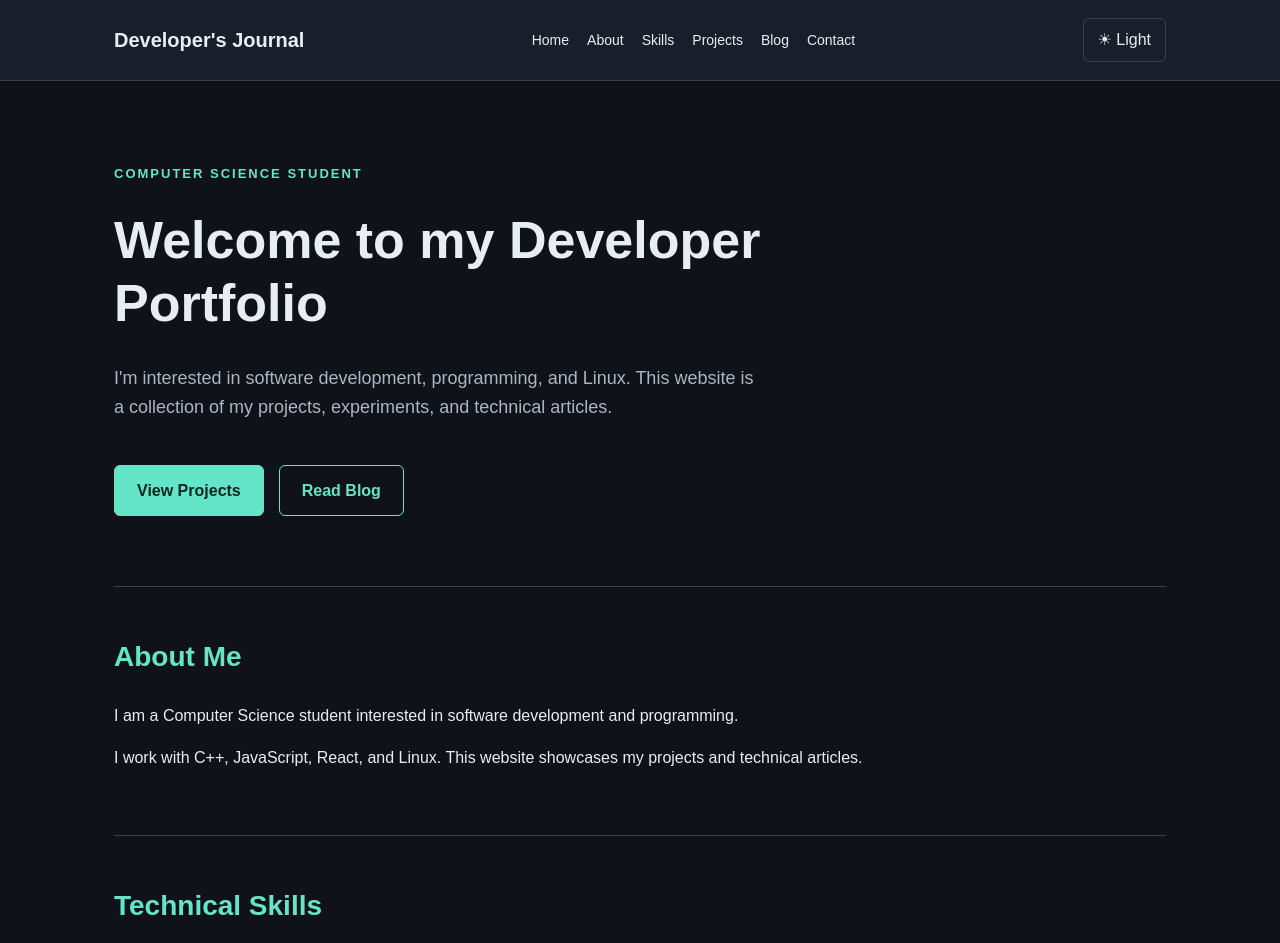
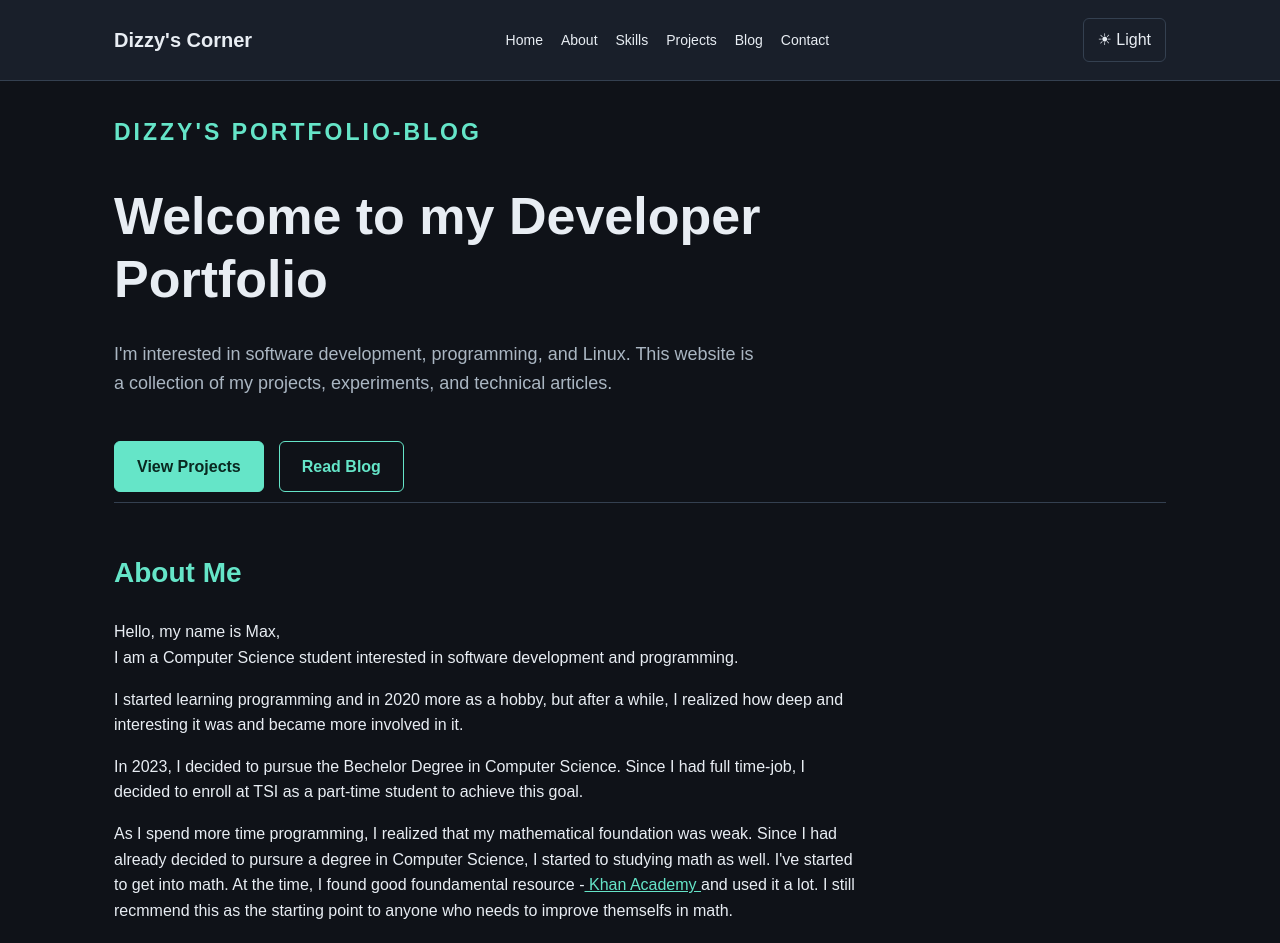
Before and after one commit to DizzyWaters/portfolio-blog, a React (Vite) app: page / in a window 1280 px wide. Shown: the top 943 px of the page. Built offline with nearby package versions, Linux system fonts and the light colour scheme.

Commit message:
refactor and fixes

```diff
--- a/index.html
+++ b/index.html
@@ -2,6 +2,10 @@
 <html lang="en">
   <head>
     <meta charset="UTF-8" />
+   <meta
+    name="description"
+    content="DizzyWaters developer portfolio featuring programming projects and technical articles."
+    />
     <meta name="viewport" content="width=device-width, initial-scale=1.0" />
     <title>Developer Portfolio & Blog</title>
   </head>
--- a/src/App.jsx
+++ b/src/App.jsx
@@ -31,8 +31,7 @@ function App() {
         <section id="home" className="hero">
 
           <p className="eyebrow">
-            Computer Science Student
-          </p>
+            Dizzy's Portfolio-blog          </p>
 
           <h1>
             Welcome to my Developer Portfolio
--- a/src/components/About.jsx
+++ b/src/components/About.jsx
@@ -4,8 +4,36 @@ function About() {
       <h2>About Me</h2>
 
       <p>
+        Hello, my name is Max,<br></br>
         I am a Computer Science student interested
         in software development and programming.
+      </p>
+      <p>
+        I started learning programming and in 2020 more as a hobby,
+        but after a while, I realized how deep and
+        interesting it was and became more involved in it.
+      </p>
+      <p>
+        In 2023, I decided to pursue the Bechelor Degree in Computer Science.
+        Since I had full time-job, I decided to enroll at TSI as a part-time
+        student to achieve this goal.
+      </p>
+      <p>
+        As I spend more time programming,
+        I realized that my mathematical foundation was weak.
+        Since I had already decided to pursure a degree in Computer Science,
+        I started to studying math as well.
+        I've started to get into math. At the time, I found good foundamental resource
+        -
+        <a href="https://www.khanacademy.org/"
+        target="_blank" rel="noopener no referrer"> Khan Academy </a>
+        and used it a lot. I still recmmend this as the
+        starting point to anyone who needs to improve themselfs in math.
+      </p>
+      <p>
+        After a preporations I've join the TSI as a part-time student and I'm still on my
+        way.
+
       </p>
 
       <p>
--- a/src/components/Header.jsx
+++ b/src/components/Header.jsx
@@ -4,7 +4,7 @@ function Header({ theme, onToggleTheme }) {
       <div className="header-inner">
 
         <a className="site-title" href="#home">
-          Developer's Journal
+         Dizzy's Corner
         </a>
 
         <nav aria-label="Main navigation">
--- a/src/styles/index.css
+++ b/src/styles/index.css
@@ -183,18 +183,17 @@ main .hero {
   display: flex;
   flex-direction: column;
   align-items: flex-start;
-  justify-content: center;
 
-  min-height: 350px;
-  padding: 70px 0;
+  min-height: auto;
+  padding: 10px 0;
 }
 
 .eyebrow {
   color: var(--accent);
   font-weight: bold;
-  letter-spacing: 2px;
+  letter-spacing: 3px;
   text-transform: uppercase;
-  font-size: 13px;
+  font-size: 23px;
 }
 
 .hero h1 {
```
Also changed, not shown: 1 other file (tests, documents, lock files or other folders).
